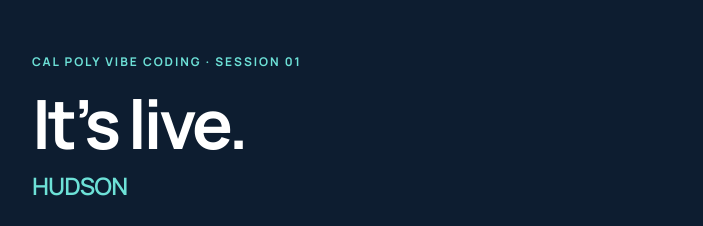
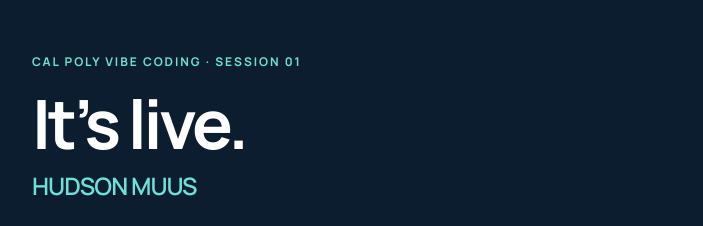
Before and after one commit to HudsonMPoly/First-Website, a plain HTML site: page index.html in a window 1280 px wide. Shown: the top 226 px of the page, without its empty margins (288-991 px from the left). Drawn offline with Linux system fonts and the light colour scheme; a web font is replaced by a local one.

Commit message:
Update index.html

```diff
--- a/index.html
+++ b/index.html
@@ -112,7 +112,7 @@
   <h1>It&rsquo;s live.</h1>
 
   <!-- Step 5: change the name below to yours, then commit. -->
-  <p class="name">HUDSON</p>
+  <p class="name">HUDSON MUUS</p>
 
   <p class="lead">
     This page is on the internet. Anyone you send this link to can open it,
```
